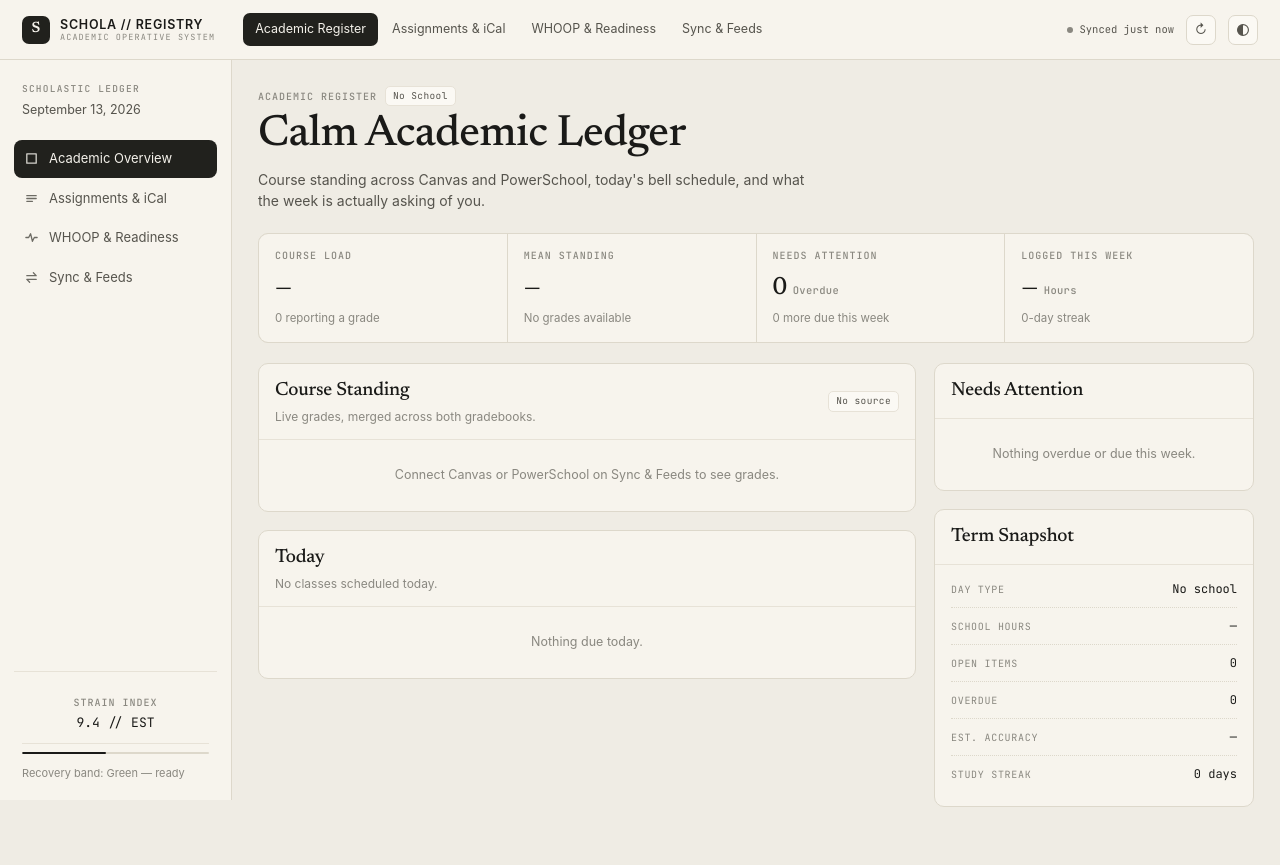
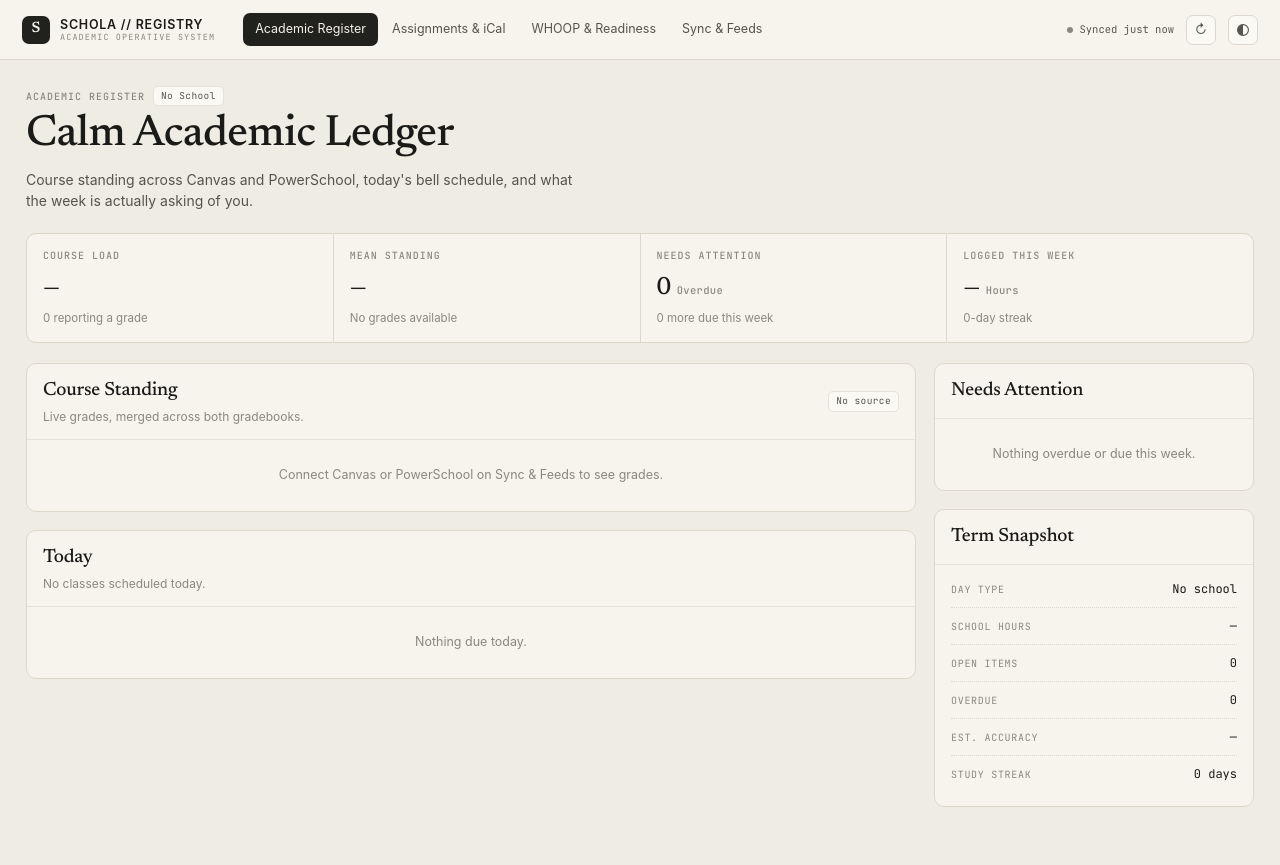
Before and after one commit to fthomas27/students-assistant, a Flask app: page / in a window 1280 px wide. Run offline with Flask 3, Linux system fonts and the light colour scheme; the visitor is signed in with stand-in values (Sample User, id 1); data that the repository does not hold is empty; parts of the project's set-up code (start-up, migrations or seed data) failed here and were passed over; some libraries are stand-ins or nearby versions.

Commit message:
Drop the sidebar; the top nav already carries it
The left rail duplicated the top nav exactly. Removes the aside, its
CSS, and the sidenav half of buildNav(), and moves the frame to a
single column.

The strain strip went with it — the Readiness page's stat tiles already
show strain and recovery band, so it was a third copy of the same
number. The date moves into the wordmark line in the top bar.

templates/index.html 1,046 -> 1,014 lines.

Co-Authored-By: Claude Opus 5 <noreply@anthropic.com>
Claude-Session: https://claude.ai/code/session_01L2DwZcs2vmreNCigSopNKg

```diff
--- a/templates/index.html
+++ b/templates/index.html
@@ -83,7 +83,7 @@ a { color: inherit; }
 .num { font-family: var(--mono); font-variant-numeric: tabular-nums; }
 
 /* ── Frame ───────────────────────────────────────────────────────────────── */
-.app { display: grid; grid-template-columns: 232px minmax(0, 1fr); min-height: 100vh; }
+.app { display: grid; grid-template-columns: minmax(0, 1fr); min-height: 100vh; }
 
 .topbar {
   grid-column: 1 / -1; display: flex; align-items: center; gap: 20px;
@@ -123,32 +123,6 @@ a { color: inherit; }
   color: var(--ink-2); font-size: 13px;
 }
 .iconbtn:hover { color: var(--ink); border-color: var(--ink-3); }
-
-.sidebar {
-  background: var(--surface); border-right: 1px solid var(--rule);
-  padding: 22px 14px 14px; display: flex; flex-direction: column; gap: 20px;
-  position: sticky; top: 60px; height: calc(100vh - 60px);
-}
-.ledger { padding: 0 8px; }
-.ledger b { display: block; font-family: var(--mono); font-size: 9.5px;
-  letter-spacing: .13em; text-transform: uppercase; color: var(--ink-3); font-weight: 500; }
-.ledger span { display: block; margin-top: 5px; font-size: 12.5px; color: var(--ink-2); }
-.sidenav { display: flex; flex-direction: column; gap: 2px; }
-.sidenav button {
-  display: flex; align-items: center; gap: 10px; width: 100%; text-align: left;
-  background: none; border: 0; padding: 9px 10px; border-radius: 8px;
-  font-size: 13px; color: var(--ink-2); cursor: pointer;
-}
-.sidenav button:hover { background: var(--surface-2); color: var(--ink); }
-.sidenav button[aria-current="page"] { background: var(--dark); color: var(--on-dark); }
-.sidenav svg { flex: none; opacity: .85; }
-
-.readiness { margin-top: auto; padding: 12px 8px 4px; border-top: 1px solid var(--rule-soft); }
-.readiness .row { display: flex; flex-direction: column; gap: 3px; }
-.readiness .v { font-family: var(--mono); font-size: 13px; color: var(--ink); }
-.meter { height: 2px; background: var(--rule); margin: 8px 0 7px; border-radius: 2px; overflow: hidden; }
-.meter i { display: block; height: 100%; background: var(--ink); border-radius: 2px; }
-.readiness small { font-size: 11px; color: var(--ink-3); }
 
 main { padding: 26px 26px 40px; min-width: 0; max-width: 100%; overflow-x: hidden; }
 .page { display: none; }
@@ -282,8 +256,6 @@ table.data td.n { font-family: var(--mono); font-variant-numeric: tabular-nums;
   .cols { grid-template-columns: minmax(0, 1fr); }
 }
 @media (max-width: 860px) {
-  .app { grid-template-columns: minmax(0, 1fr); }
-  .sidebar { display: none; }
   main { padding: 18px 16px 36px; }
   .topbar { padding: 0 16px; gap: 12px; }
   .wordmark span, .syncpill { display: none; }
@@ -301,7 +273,7 @@ table.data td.n { font-family: var(--mono); font-variant-numeric: tabular-nums;
       <div class="mark">S</div>
       <div class="wordmark">
         <b>SCHOLA // REGISTRY</b>
-        <span>Academic Operative System</span>
+        <span id="termLine">Academic Operative System</span>
       </div>
     </div>
     <nav class="topnav" id="topnav" aria-label="Sections"></nav>
@@ -314,19 +286,6 @@ table.data td.n { font-family: var(--mono); font-variant-numeric: tabular-nums;
           fill="currentColor"/></svg></button>
     </div>
   </header>
-
-  <aside class="sidebar">
-    <div class="ledger">
-      <b>Scholastic Ledger</b>
-      <span id="termLine">—</span>
-    </div>
-    <nav class="sidenav" id="sidenav" aria-label="Sections"></nav>
-    <div class="readiness">
-      <div class="row"><span class="label">Strain Index</span><span class="v" id="strainV">—</span></div>
-      <div class="meter"><i id="strainBar" style="width:0%"></i></div>
-      <small id="cogBand">Recovery band: —</small>
-    </div>
-  </aside>
 
   <main>
     <!-- ── Academic Overview ────────────────────────────────────────────── -->
@@ -563,10 +522,10 @@ function emptyState(msg) { return '<div class="empty">' + esc(msg) + '</div>'; }
 
 /* ── Routing ───────────────────────────────────────────────────────────── */
 const PAGES = [
-  { id: "register",    label: "Academic Register",  short: "Academic Overview", icon: "M3 3h10v10H3z" },
-  { id: "assignments", label: "Assignments & iCal", short: "Assignments & iCal", icon: "M3 5h10M3 8h10M3 11h6" },
-  { id: "readiness",   label: "WHOOP & Readiness",  short: "WHOOP & Readiness", icon: "M2 8h3l2-4 2 8 2-4h3" },
-  { id: "sync",        label: "Sync & Feeds",       short: "Sync & Feeds", icon: "M3 6h10l-3-3M13 10H3l3 3" },
+  { id: "register",    label: "Academic Register" },
+  { id: "assignments", label: "Assignments & iCal" },
+  { id: "readiness",   label: "WHOOP & Readiness" },
+  { id: "sync",        label: "Sync & Feeds" },
 ];
 const LOADERS = {};
 let current = "";
@@ -574,10 +533,6 @@ let current = "";
 function buildNav() {
   $("#topnav").innerHTML = PAGES.map(p =>
     '<button data-page="' + p.id + '">' + esc(p.label) + '</button>').join("");
-  $("#sidenav").innerHTML = PAGES.map(p =>
-    '<button data-page="' + p.id + '"><svg width="15" height="15" viewBox="0 0 16 16" fill="none" ' +
-    'stroke="currentColor" stroke-width="1.4" stroke-linecap="round" stroke-linejoin="round">' +
-    '<path d="' + p.icon + '"/></svg>' + esc(p.short) + '</button>').join("");
   document.querySelectorAll("[data-page]").forEach(b =>
     b.addEventListener("click", () => go(b.dataset.page)));
 }
@@ -703,7 +658,7 @@ LOADERS.register = async function () {
   const dayType = day.day_type ? (day.day_type[0].toUpperCase() + day.day_type.slice(1)) : null;
   $("#dayChip").textContent = day.is_school_day ? (dayType ? dayType + " Day" : "School Day") : "No School";
   $("#dayChip").className = "chip " + (day.is_school_day ? "ok" : "");
-  $("#termLine").textContent = new Date().toLocaleDateString([], { month: "long", day: "numeric", year: "numeric" });
+
 
   const srcs = new Set(courses.map(c => c.src));
   $("#gradeSrc").textContent = srcs.size ? [...srcs].join(" + ") : "No source";
@@ -1013,19 +968,6 @@ async function refreshSyncPill() {
       esc(bad.length ? bad.length + " connector error(s)" : "Synced " + fmtAgo(latest)) + '</span>';
   } catch (e) { /* pill is decorative; stay quiet */ }
 }
-async function refreshReadinessStrip() {
-  try {
-    const s = await api("/api/whoop/summary");
-    const days = (s.days || []).slice().sort((a, b) => a.date.localeCompare(b.date));
-    const t = days[days.length - 1];
-    if (!t) return;
-    $("#strainV").textContent = (t.strain != null ? (Math.round(t.strain * 10) / 10).toFixed(1) : "—") +
-      (s.mock ? " // EST" : " // OPT");
-    $("#strainBar").style.width = Math.max(0, Math.min(100, (t.strain || 0) / 21 * 100)) + "%";
-    $("#cogBand").textContent = "Recovery band: " + bandName(t.recovery_score);
-  } catch (e) { /* strip is decorative */ }
-}
-
 buildNav();
 bindTableToggle("#btnRecTable", "#recTable", "#recChart");
 bindTableToggle("#btnStrainTable", "#strainTable", "#strainChart");
@@ -1066,7 +1008,6 @@ try {
 window.addEventListener("hashchange", () => go(location.hash.slice(1)));
 go(location.hash.slice(1) || PAGES[0].id);
 refreshSyncPill();
-refreshReadinessStrip();
 setInterval(refreshSyncPill, 120000);
 </script>
 </body>
```
